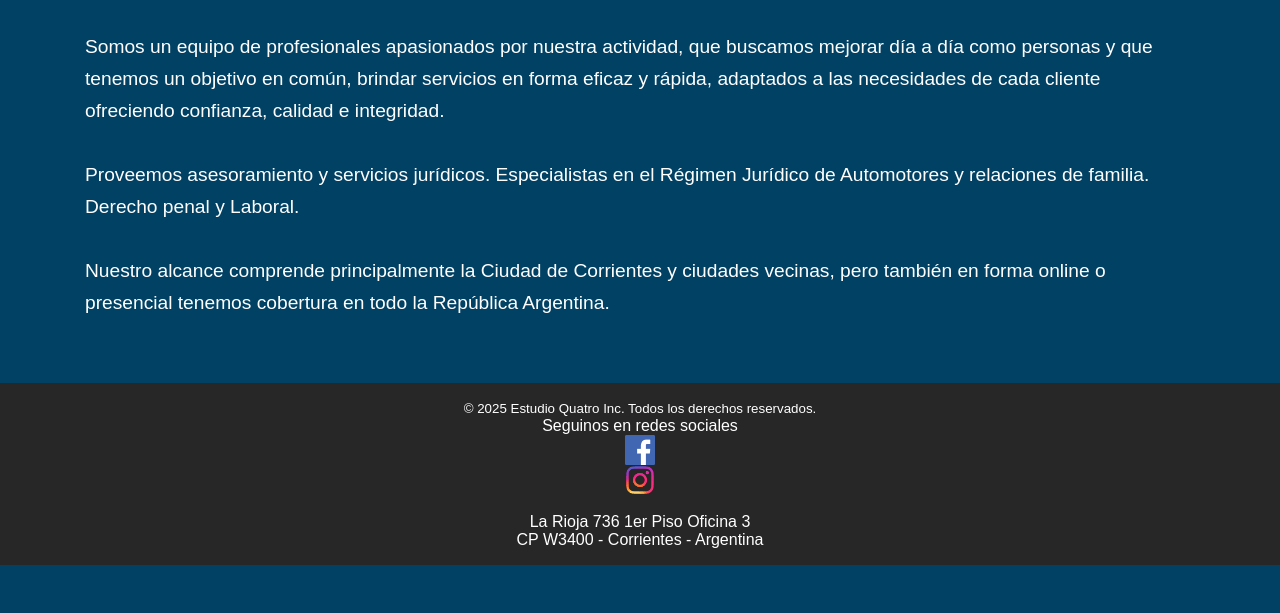
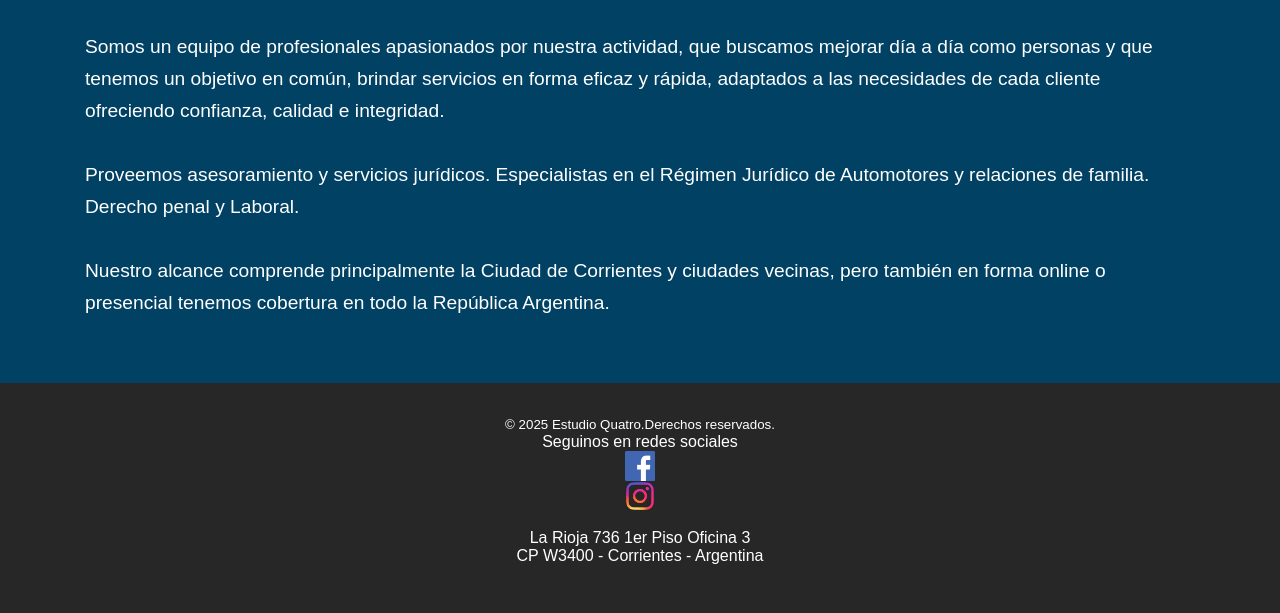
Before and after one commit to juanpabloruiz/quatro26, a PHP site: page / in a window 1280 px wide. Shown: the part 947-1560 px from the top of the page. Before the commit the page ends 1512 px from the top, so only its background shows below. Run offline with PHP 8.4, Linux system fonts and the light colour scheme.

Commit message:
Reparando socios y footer

```diff
--- a/estilo.css
+++ b/estilo.css
@@ -18,7 +18,7 @@ body {
 footer {
   background-color: rgb(39, 39, 39);
   color: white;
-  padding: 1rem;
+  padding: 2rem 0 3rem;
   text-align: center;
 }
 
--- a/index.html
+++ b/index.html
@@ -3,7 +3,7 @@
   <head>
     <meta charset="UTF-8" />
     <meta name="viewport" content="width=device-width, initial-scale=1.0" />
-    <title>Document</title>
+    <title>Estudio Quatro</title>
     <meta name="description" content="Servicios profesionales en la Provincia de Corrientes. Asesoramiento jurídico, notarial y contable. Especialistas en el Régimen Jurídico de Automotores y sus derivados." />
     <meta name="keywords" content="Corrientes, Registro, Automotor, Propiedad, Inmueble, Catastro, Municipalidades, IPS, AnSeS, Trámites" />
     <meta name="robots" content="index, follow" />
@@ -62,7 +62,7 @@
     </div>
 
     <footer class="bg-dark text-white text-center py-5">
-      <small>© 2025 Estudio Quatro Inc. Todos los derechos reservados.</small>
+      <small>© 2025 Estudio Quatro.Derechos reservados.</small>
       <br />
       Seguinos en redes sociales
       <br />
```
